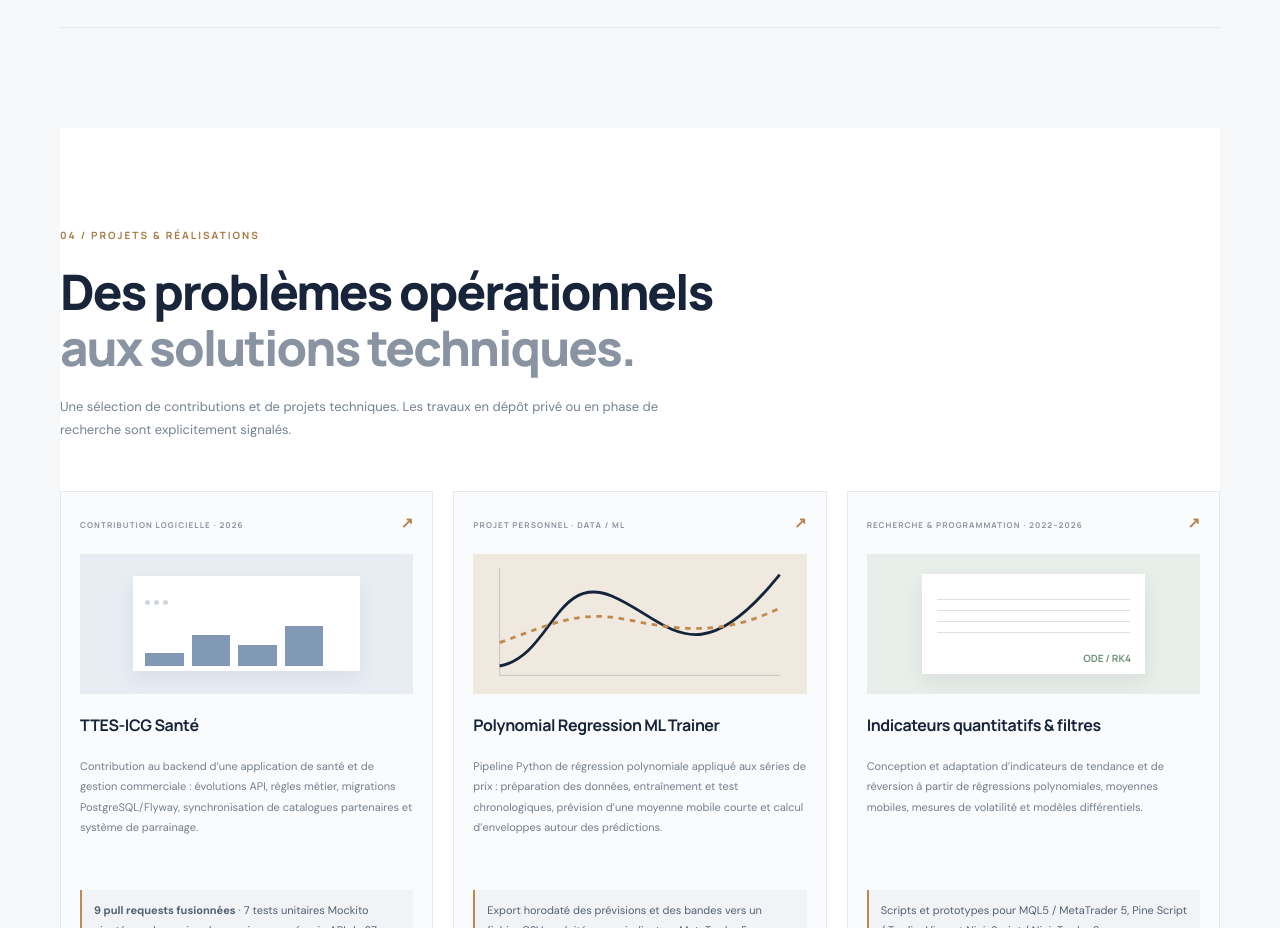
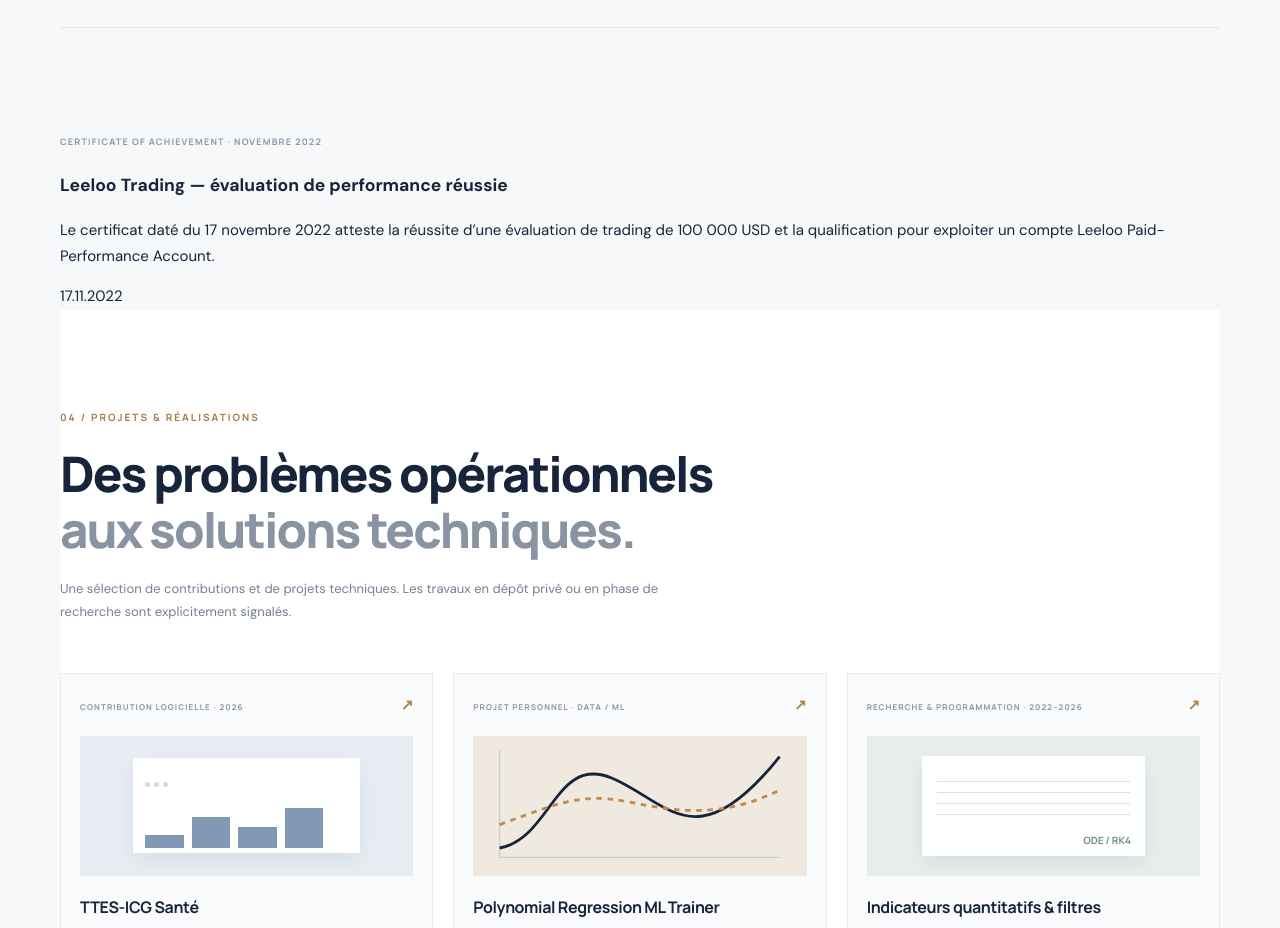
Before and after one commit to stebmic/professional-portfolio, a plain HTML site: page index.html in a window 1280 px wide. Shown: the part 3486-4414 px from the top of the page. Drawn offline with Linux system fonts and the light colour scheme.

Commit message:
Add verified Leeloo trading achievement

```diff
--- a/index.html
+++ b/index.html
@@ -76,6 +76,8 @@
       </div>
     </section>
 
+    <div class="section-wrap achievement-wrap"><aside class="achievement-banner"><div><span class="timeline-kind">CERTIFICATE OF ACHIEVEMENT · NOVEMBRE 2022</span><h3>Leeloo Trading — évaluation de performance réussie</h3><p>Le certificat daté du 17 novembre 2022 atteste la réussite d’une évaluation de trading de 100 000 USD et la qualification pour exploiter un compte Leeloo Paid-Performance Account.</p></div><span class="achievement-date">17.11.2022</span></aside></div>
+
     <section class="content-section section-wrap projects-section" id="projets">
       <div class="section-heading"><p class="eyebrow">04 / PROJETS & RÉALISATIONS</p><h2>Des problèmes opérationnels<br><span class="muted">aux solutions techniques.</span></h2><p class="section-desc">Une sélection de contributions et de projets techniques. Les travaux en dépôt privé ou en phase de recherche sont explicitement signalés.</p></div>
       <div class="projects-grid">
```
